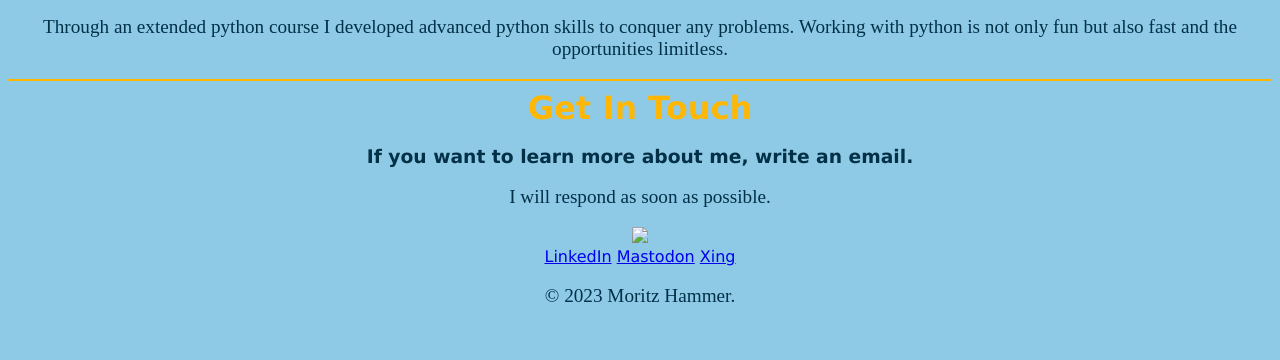
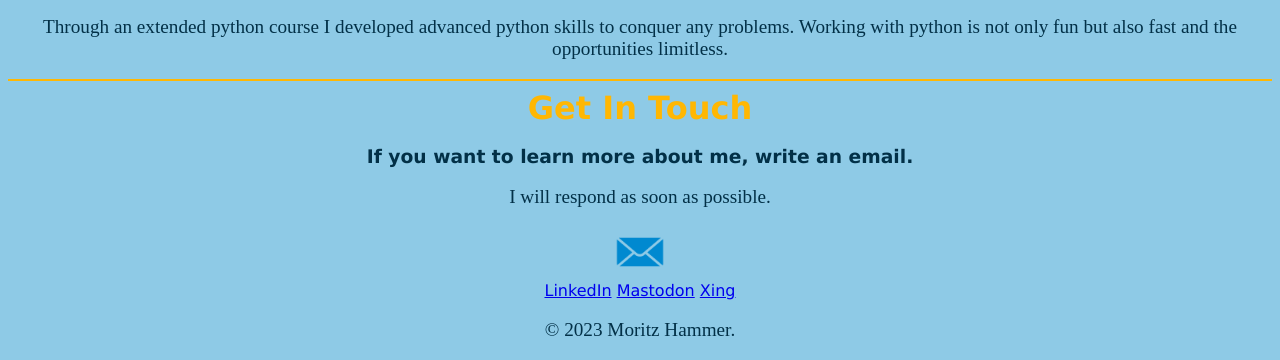
Before and after one commit to MoritzHammer/cv, a plain HTML site: page index.html in a window 1280 px wide. Shown: the part 1636-1996 px from the top of the page. Before the commit the page ends 1962 px from the top, so only its background shows below. Drawn offline with Linux system fonts and the light colour scheme; the site is published under a folder, as on GitHub Pages, so addresses that start at the root find nothing.

Commit message:
Added content and errorhandling

```diff
--- a/index.html
+++ b/index.html
@@ -47,7 +47,7 @@
             <h2>Get In Touch</h2>
             <h3>If you want to learn more about me, write an email.</h3>
             <p>I will respond as soon as possible.</p>
-            <a class="btn" href="mailto:moritz-hammer@web.de"><img class="emailbtn" src="/images/emailicon.png"></a>
+            <a class="btn" href="mailto:moritz-hammer@web.de"><img class="emailbtn" src="images/emailicon.png"></a>
         </div>
     </div>
     <div class="bottom-container">
```
